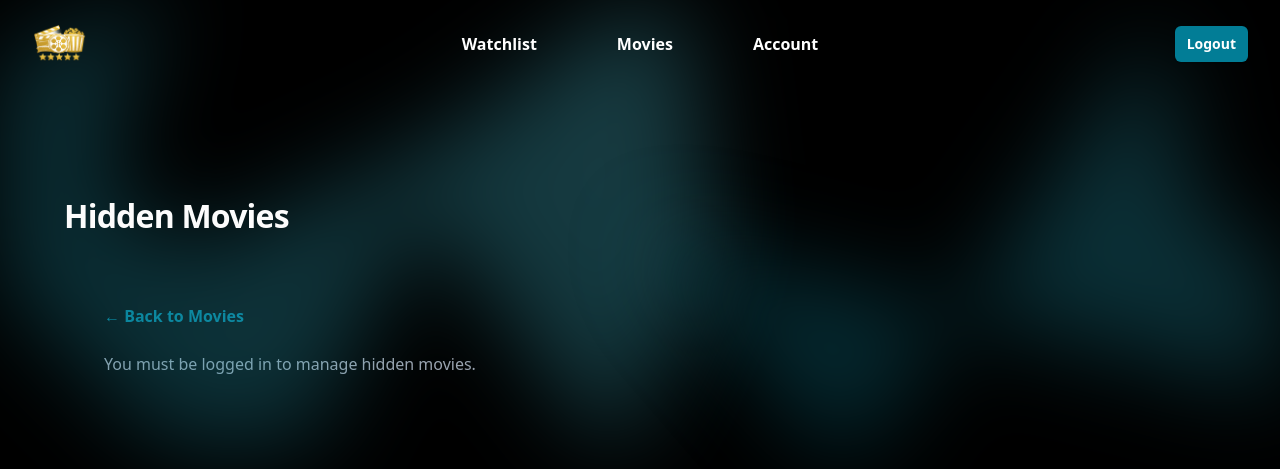
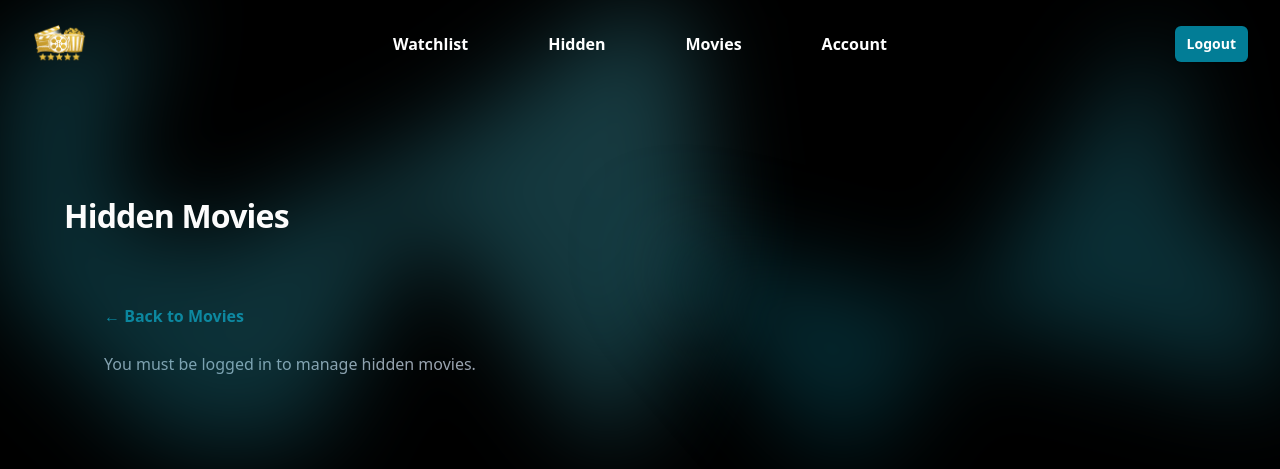
Before and after one commit to CS4300-CS5300-SP26/dev7_cust4, a Django app: page /movies/hidden/ in a window 1280 px wide. Shown: the top 469 px of the page. Run offline with Django 4.2, Linux system fonts and the light colour scheme; style sheets or scripts are compiled from the project's sources; parts of the project's set-up code (start-up, migrations or seed data) failed here and were passed over.

Commit message:
Add Hidden Movies link to navbar

```diff
--- a/cinelog/home/templates/base.html
+++ b/cinelog/home/templates/base.html
@@ -47,6 +47,7 @@
       </div>
       <div class="hidden lg:flex lg:gap-x-20">
         <a href="{% url 'watchlist' %}" class="font-semibold text-white hover:text-[#d0f0fd]">Watchlist</a>
+        <a href="{% url 'hidden_movies' %}" class="font-semibold text-white hover:text-[#d0f0fd]">Hidden</a>
         <a href="{% url 'movies' %}" class="font-semibold text-white hover:text-[#d0f0fd]">Movies</a>
         <a href="#" class="font-semibold text-white hover:text-[#d0f0fd]">Account</a>
       </div>
@@ -87,6 +88,7 @@
               <div class="-my-6 divide-y divide-gray-500/10">
                 <div class="space-y-2 py-6">
                   <a href="{% url 'watchlist' %}" class="-mx-3 block rounded-lg px-3 py-2 text-base/7 font-semibold text-gray-900 hover:bg-gray-50">Watchlist</a>
+                  <a href="{% url 'hidden_movies' %}" class="-mx-3 block rounded-lg px-3 py-2 text-base/7 font-semibold text-gray-900 hover:bg-gray-50">Hidden</a>
                   <a href="{% url 'movies' %}" class="-mx-3 block rounded-lg px-3 py-2 text-base/7 font-semibold text-gray-900 hover:bg-gray-50">Movies</a>
                   <a href="#" class="-mx-3 block rounded-lg px-3 py-2 text-base/7 font-semibold text-gray-900 hover:bg-gray-50">Account</a>
                 </div>
```
